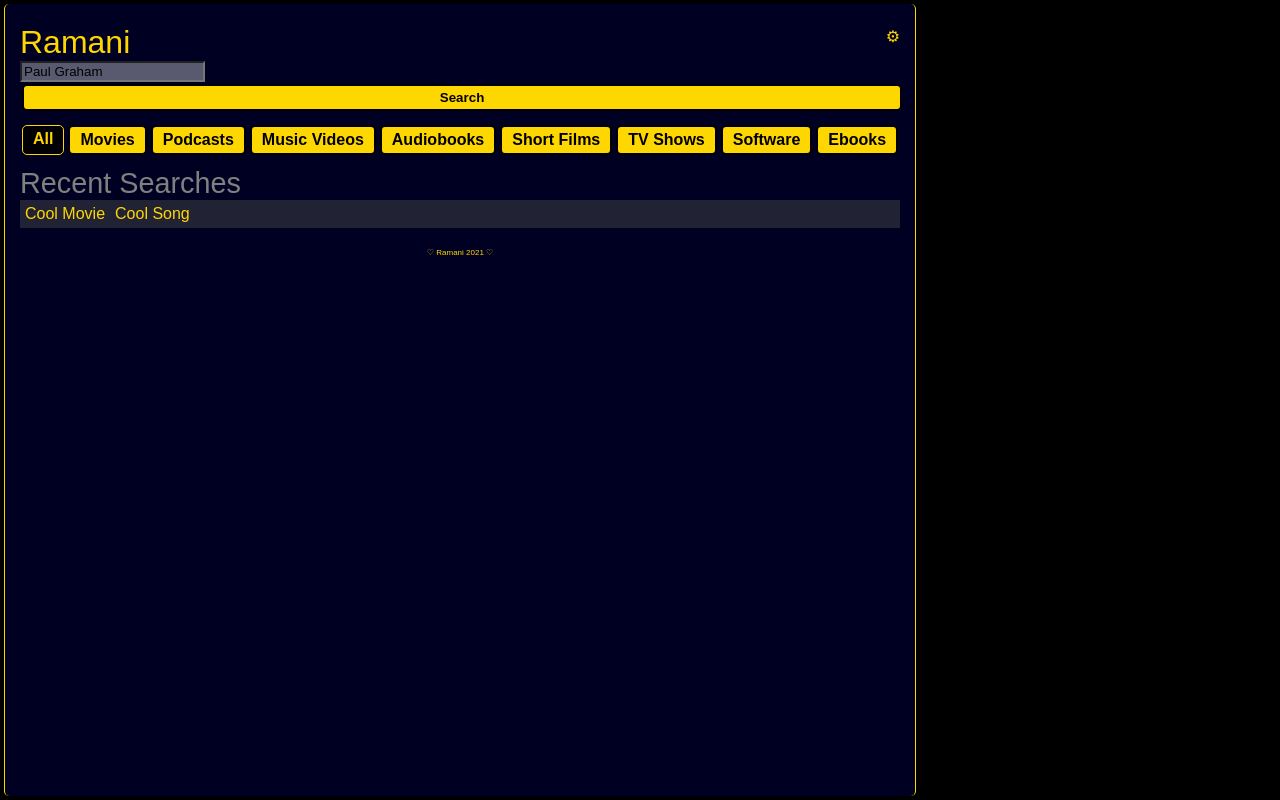
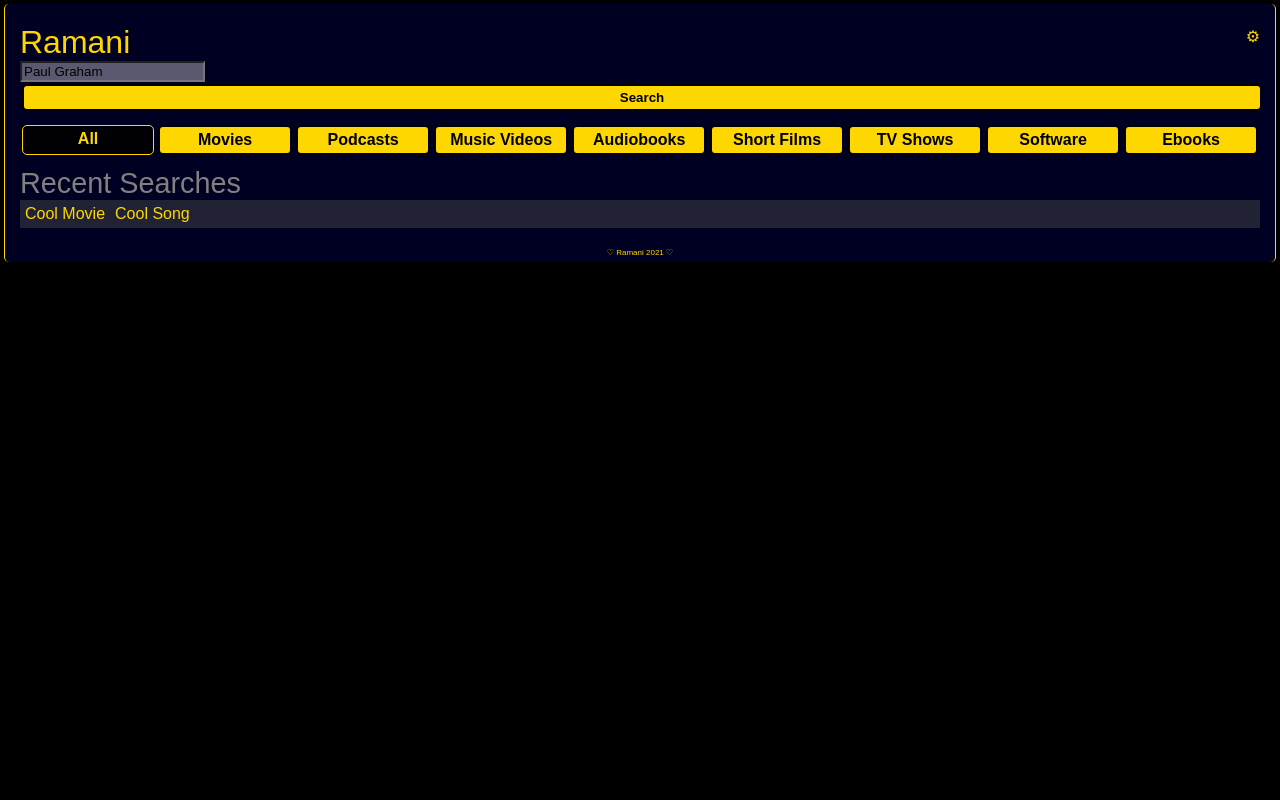
Before and after one commit to israelgonzalezb/ramani-nextjs, a Next.js app: page / in a window 1280 px wide. Built offline with nearby package versions, Linux system fonts and the light colour scheme.

Commit message:
Update Home.module.css

```diff
--- a/styles/Home.module.css
+++ b/styles/Home.module.css
@@ -1,6 +1,7 @@
 .container {
   display: flex;
-  align-content: stretch;
+  flex-direction: column;
+  width: 100vw;
   height: 100vh;
   max-width: 100vw;
   background-color: #000000;
```
